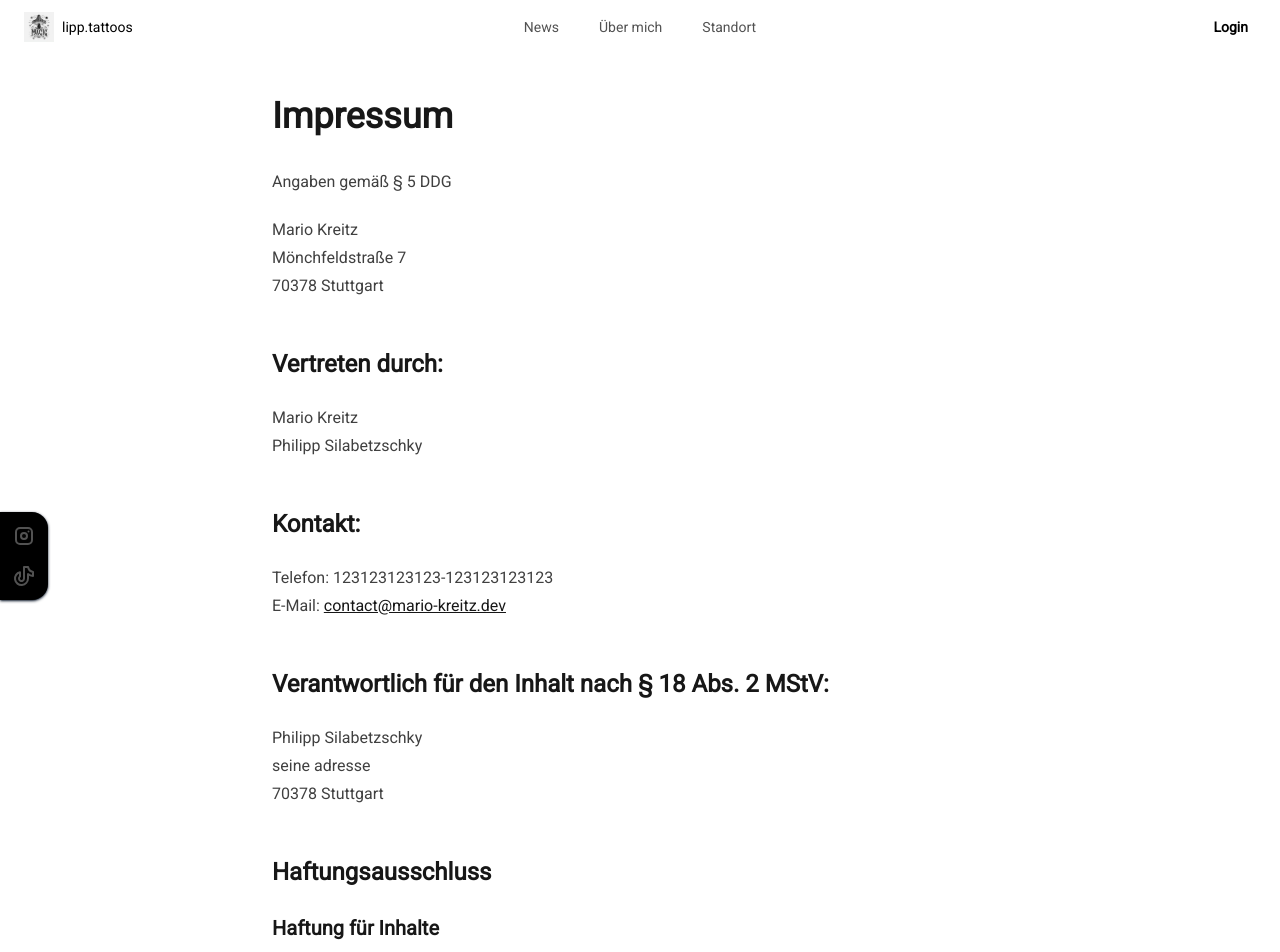
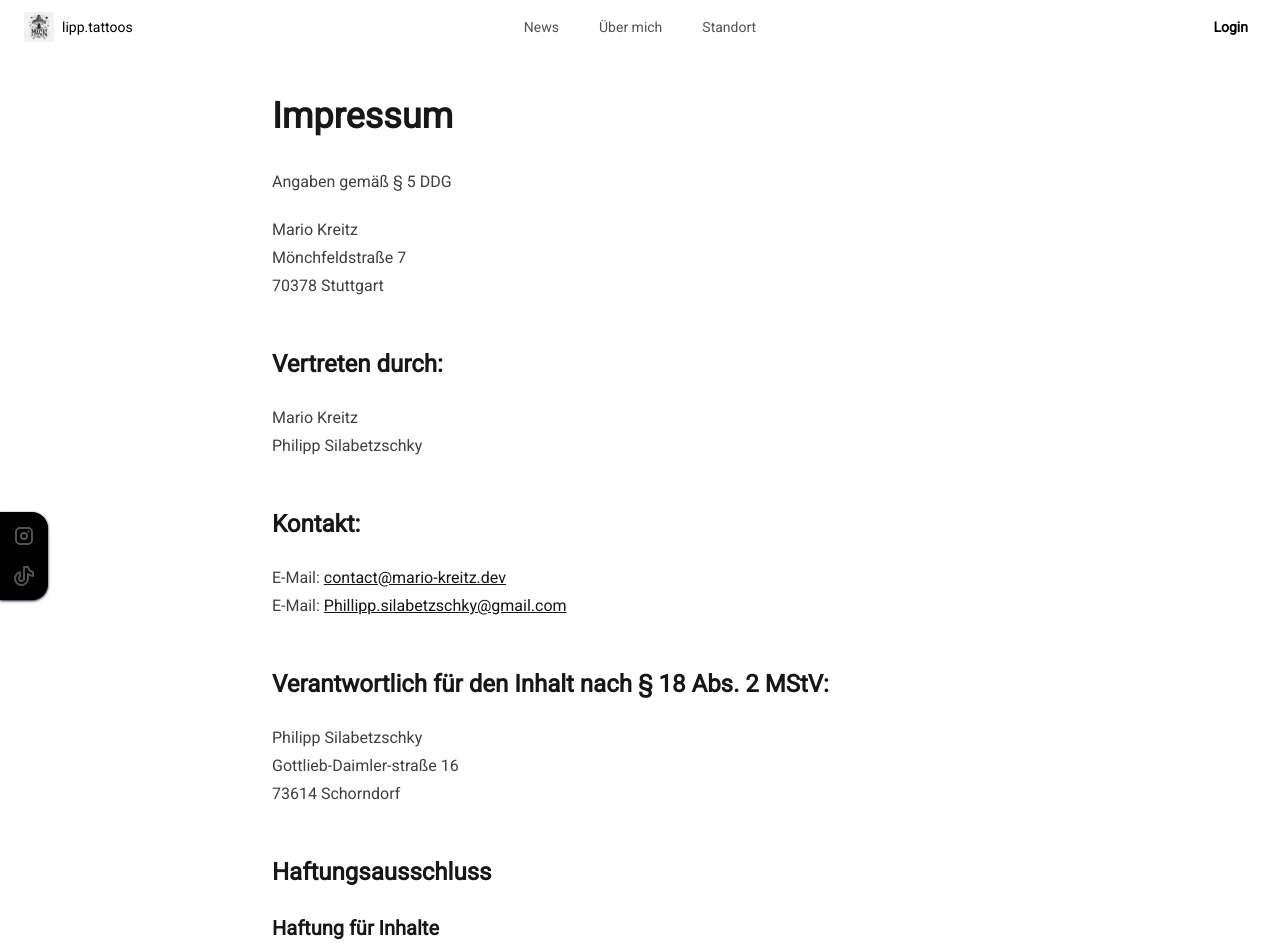
Before and after one commit to mariokreitz/blog-with-simple-cms, a Next.js app: page /imprint in a window 1280 px wide. Shown: the top 952 px of the page. Built offline with nearby package versions, Linux system fonts and the light colour scheme.

Commit message:
Update page.tsx

```diff
--- a/app/imprint/page.tsx
+++ b/app/imprint/page.tsx
@@ -23,19 +23,22 @@ export default function Impressum() {
 
         <h2>Kontakt:</h2>
         <p>
-          Telefon: 123123123123-123123123123
+          E-Mail:{" "}
+          <a href="mailto:contact@mario-kreitz.dev">contact@mario-kreitz.dev</a>
           <br />
           E-Mail:{" "}
-          <a href="mailto:contact@mario-kreitz.dev">contact@mario-kreitz.dev</a>
+          <a href="mailto:Phillipp.silabetzschky@gmail.com">
+            Phillipp.silabetzschky@gmail.com
+          </a>
         </p>
 
         <h2>Verantwortlich für den Inhalt nach § 18 Abs. 2 MStV:</h2>
         <p>
           Philipp Silabetzschky
           <br />
-          seine adresse
+          Gottlieb-Daimler-straße 16
           <br />
-          70378 Stuttgart
+          73614 Schorndorf
         </p>
 
         <h2>Haftungsausschluss</h2>
```
